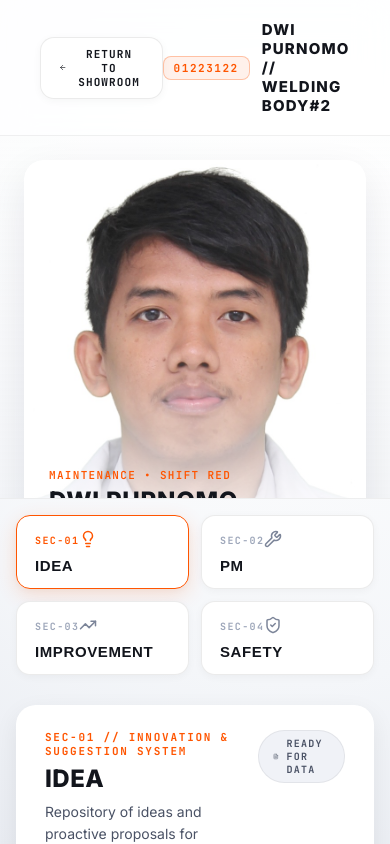
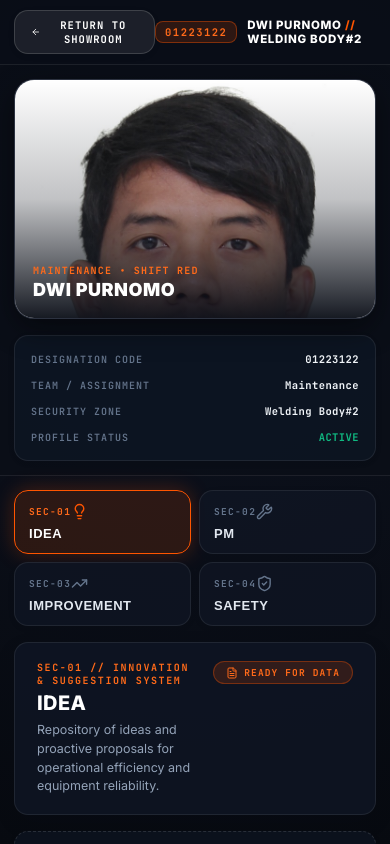
Before and after one commit to akunbersamagogle-stack/kanri-redzone, a React (Vite) app: page / in a window 390 px wide. Both pictures are taken after a click on the button "ENTER CHARACTER DETAIL". Built offline with nearby package versions, Linux system fonts and the light colour scheme.

Commit message:
feat: complete mobile/tablet/desktop responsive overhaul for Character Detail view and showroom

```diff
--- a/src/components/CharacterDetail.tsx
+++ b/src/components/CharacterDetail.tsx
@@ -20,10 +20,10 @@ export const CharacterDetail: React.FC<CharacterDetailProps> = ({
     code: string;
     label: string;
   }> = [
-    { key: 'idea', icon: <Lightbulb size={18} />, code: 'SEC-01', label: 'IDEA' },
-    { key: 'pm', icon: <Wrench size={18} />, code: 'SEC-02', label: 'PM' },
-    { key: 'improvement', icon: <TrendingUp size={18} />, code: 'SEC-03', label: 'IMPROVEMENT' },
-    { key: 'safety', icon: <ShieldCheck size={18} />, code: 'SEC-04', label: 'SAFETY' },
+    { key: 'idea', icon: <Lightbulb size={17} />, code: 'SEC-01', label: 'IDEA' },
+    { key: 'pm', icon: <Wrench size={17} />, code: 'SEC-02', label: 'PM' },
+    { key: 'improvement', icon: <TrendingUp size={17} />, code: 'SEC-03', label: 'IMPROVEMENT' },
+    { key: 'safety', icon: <ShieldCheck size={17} />, code: 'SEC-04', label: 'SAFETY' },
   ];
 
   const currentCategoryData = character.categories[activeCategory];
@@ -34,7 +34,7 @@ export const CharacterDetail: React.FC<CharacterDetailProps> = ({
       initial={{ opacity: 0, scale: 0.98 }}
       animate={{ opacity: 1, scale: 1 }}
       exit={{ opacity: 0, scale: 0.98 }}
-      transition={{ duration: 0.35, ease: [0.16, 1, 0.3, 1] }}
+      transition={{ duration: 0.3, ease: [0.16, 1, 0.3, 1] }}
     >
       {/* Top Detail Navigation Header */}
       <div className="detail-header-bar">
@@ -43,23 +43,22 @@ export const CharacterDetail: React.FC<CharacterDetailProps> = ({
           className="return-button"
           onClick={onBackToShowroom}
         >
-          <ArrowLeft size={15} />
+          <ArrowLeft size={14} />
           <span>RETURN TO SHOWROOM</span>
         </button>
 
         <div className="detail-header-id">
           <span className="detail-code-badge">{character.code}</span>
           <span className="detail-header-title">
-            {character.name} // {character.zone}
+            {character.name} <span className="detail-header-sep">//</span> {character.zone}
           </span>
         </div>
       </div>
 
-      {/* Main 2-Column Split: Character Spotlight (Left) & Category Content (Right) */}
+      {/* Main 2-Column Split / Responsive Flow */}
       <div className="detail-body-layout">
         {/* Left Column: Character Spotlight */}
         <aside className="detail-character-spotlight">
-          <div>
           <div className="spotlight-card">
             <img
               src={character.image}
@@ -91,10 +90,9 @@ export const CharacterDetail: React.FC<CharacterDetailProps> = ({
             </div>
             <div className="meta-row">
               <span className="meta-key">PROFILE STATUS</span>
-                <span className="meta-val" style={{ color: '#059669' }}>
+              <span className="meta-val meta-status-active">
                 {character.status}
               </span>
-              </div>
             </div>
           </div>
         </aside>
@@ -112,9 +110,9 @@ export const CharacterDetail: React.FC<CharacterDetailProps> = ({
                   className={`category-tab-btn ${isActive ? 'active' : ''}`}
                   onClick={() => setActiveCategory(cat.key)}
                 >
-                  <div style={{ display: 'flex', alignItems: 'center', justifyContent: 'space-between' }}>
+                  <div className="tab-top-row">
                     <span className="tab-code">{cat.code}</span>
-                    <span style={{ color: isActive ? '#ff5500' : '#7c8599' }}>
+                    <span className="tab-icon-wrap">
                       {cat.icon}
                     </span>
                   </div>
@@ -129,13 +127,13 @@ export const CharacterDetail: React.FC<CharacterDetailProps> = ({
             <motion.div
               key={currentCategoryData.id}
               className="category-panel"
-              initial={{ opacity: 0, y: 12 }}
+              initial={{ opacity: 0, y: 10 }}
               animate={{ opacity: 1, y: 0 }}
-              exit={{ opacity: 0, y: -8 }}
-              transition={{ duration: 0.28, ease: [0.16, 1, 0.3, 1] }}
+              exit={{ opacity: 0, y: -6 }}
+              transition={{ duration: 0.22, ease: [0.16, 1, 0.3, 1] }}
             >
               <div className="panel-header-card">
-                <div>
+                <div className="panel-header-info">
                   <div className="panel-tagline">
                     {currentCategoryData.code} // {currentCategoryData.tagline}
                   </div>
@@ -143,7 +141,7 @@ export const CharacterDetail: React.FC<CharacterDetailProps> = ({
                   <p className="panel-desc">{currentCategoryData.description}</p>
                 </div>
                 <div className="panel-status-badge">
-                  <FileText size={13} />
+                  <FileText size={12} />
                   <span>{currentCategoryData.status}</span>
                 </div>
               </div>
@@ -164,7 +162,7 @@ export const CharacterDetail: React.FC<CharacterDetailProps> = ({
                 {/* Structured Next Phase Ready Notice */}
                 <div className="ready-notice-box">
                   <div className="ready-icon-wrap">
-                    <CheckCircle2 size={20} />
+                    <CheckCircle2 size={18} />
                   </div>
                   <div className="ready-notice-text">
                     <span className="ready-notice-title">
--- a/src/index.css
+++ b/src/index.css
@@ -944,13 +944,13 @@ html, body, #root {
 }
 
 /* ==========================================================================
-   BRIGHT PREMIUM CHARACTER DETAIL VIEW
+   FUTURISTIC GARAGE TELEMETRY CHARACTER DETAIL VIEW
    ========================================================================== */
 .detail-view-container {
-  position: absolute;
+  position: fixed;
   inset: 0;
   z-index: 100;
-  background: radial-gradient(circle at 75% 30%, #ffffff 0%, #f4f6f9 65%, #e9ecf2 100%);
+  background: radial-gradient(circle at 50% 30%, #0d121f 0%, #070a10 100%);
   display: flex;
   flex-direction: column;
   overflow: hidden;
@@ -960,11 +960,11 @@ html, body, #root {
   display: flex;
   align-items: center;
   justify-content: space-between;
-  padding: 20px 40px;
-  border-bottom: 1px solid var(--border-subtle);
-  background: rgba(255, 255, 255, 0.85);
-  backdrop-filter: blur(16px);
-  -webkit-backdrop-filter: blur(16px);
+  padding: 14px clamp(16px, 3vw, 36px);
+  border-bottom: 1px solid rgba(255, 255, 255, 0.08);
+  background: rgba(10, 14, 23, 0.85);
+  backdrop-filter: blur(12px);
+  -webkit-backdrop-filter: blur(12px);
   z-index: 10;
 }
 
@@ -972,13 +972,13 @@ html, body, #root {
   display: inline-flex;
   align-items: center;
   gap: 8px;
-  padding: 9px 18px;
-  background: #ffffff;
-  border: 1px solid var(--border-glass-dark);
+  padding: 7px 16px;
+  background: rgba(255, 255, 255, 0.08);
+  border: 1px solid rgba(255, 255, 255, 0.15);
   border-radius: var(--radius-md);
-  color: var(--text-primary);
+  color: #ffffff;
   font-family: var(--font-mono);
-  font-size: 11px;
+  font-size: 10.5px;
   font-weight: 700;
   letter-spacing: 0.1em;
   text-transform: uppercase;
@@ -988,66 +988,71 @@ html, body, #root {
 }
 
 .return-button:hover {
-  background: #ffffff;
-  border-color: rgba(255, 85, 0, 0.4);
-  color: var(--accent-orange);
-  box-shadow: var(--shadow-md);
+  background: rgba(255, 85, 0, 0.15);
+  border-color: rgba(255, 85, 0, 0.5);
+  color: #ff6a1a;
+  box-shadow: 0 0 15px rgba(255, 85, 0, 0.2);
 }
 
 .detail-header-id {
   display: flex;
   align-items: center;
-  gap: 12px;
+  gap: 10px;
 }
 
 .detail-code-badge {
-  padding: 4px 10px;
-  background: var(--accent-orange-subtle);
-  border: 1px solid rgba(255, 85, 0, 0.3);
+  padding: 3px 9px;
+  background: rgba(255, 85, 0, 0.15);
+  border: 1px solid rgba(255, 85, 0, 0.4);
   border-radius: var(--radius-sm);
   font-family: var(--font-mono);
-  font-size: 11px;
+  font-size: 10.5px;
   font-weight: 800;
   letter-spacing: 0.14em;
-  color: var(--accent-orange);
+  color: #ff6a1a;
 }
 
 .detail-header-title {
-  font-size: 15px;
+  font-size: 14px;
   font-weight: 800;
-  letter-spacing: 0.08em;
-  color: var(--text-primary);
+  letter-spacing: 0.06em;
+  color: #ffffff;
   text-transform: uppercase;
+}
+
+.detail-header-sep {
+  color: #ff5500;
 }
 
 .detail-body-layout {
   flex: 1;
   display: grid;
-  grid-template-columns: 400px 1fr;
+  grid-template-columns: clamp(300px, 28vw, 380px) 1fr;
   overflow: hidden;
-  height: calc(100vh - 75px);
+  height: calc(100vh - 65px);
 }
 
 /* Character Spotlight Column (Left) */
 .detail-character-spotlight {
-  padding: 36px 40px;
-  border-right: 1px solid var(--border-subtle);
+  padding: clamp(18px, 2.5vw, 32px);
+  border-right: 1px solid rgba(255, 255, 255, 0.08);
   display: flex;
   flex-direction: column;
-  justify-content: space-between;
-  background: linear-gradient(to bottom, rgba(255, 255, 255, 0.6) 0%, rgba(244, 246, 249, 0.8) 100%);
+  justify-content: flex-start;
+  gap: 16px;
+  background: rgba(10, 14, 23, 0.5);
   overflow-y: auto;
 }
 
 .spotlight-card {
   position: relative;
   width: 100%;
-  height: 380px;
+  height: clamp(250px, 38vh, 340px);
   border-radius: var(--radius-lg);
   overflow: hidden;
-  border: 1px solid var(--border-glass);
-  background: #ffffff;
-  box-shadow: var(--shadow-lg);
+  border: 1.5px solid rgba(255, 255, 255, 0.12);
+  background: #0f1626;
+  box-shadow: 0 10px 30px rgba(0, 0, 0, 0.45);
 }
 
 .spotlight-photo {
@@ -1060,44 +1065,43 @@ html, body, #root {
 .spotlight-overlay {
   position: absolute;
   inset: 0;
-  background: linear-gradient(to top, rgba(255, 255, 255, 0.95) 0%, rgba(255, 255, 255, 0.1) 50%, transparent 100%);
+  background: linear-gradient(to top, rgba(10, 14, 23, 0.95) 0%, rgba(10, 14, 23, 0.25) 50%, transparent 100%);
 }
 
 .spotlight-info-wrap {
   position: absolute;
-  bottom: 24px;
-  left: 24px;
-  right: 24px;
+  bottom: 18px;
+  left: 18px;
+  right: 18px;
   display: flex;
   flex-direction: column;
-  gap: 4px;
+  gap: 2px;
 }
 
 .spotlight-name {
-  font-size: 24px;
-  font-weight: 800;
+  font-size: clamp(18px, 1.8vw, 22px);
+  font-weight: 900;
   letter-spacing: 0.03em;
-  color: var(--text-primary);
+  color: #ffffff;
   text-transform: uppercase;
 }
 
 .spotlight-division {
   font-family: var(--font-mono);
-  font-size: 11px;
-  font-weight: 600;
+  font-size: 10px;
+  font-weight: 700;
   letter-spacing: 0.12em;
-  color: var(--accent-orange);
+  color: #ff6a1a;
   text-transform: uppercase;
 }
 
 .spotlight-meta-block {
-  margin-top: 24px;
   display: flex;
   flex-direction: column;
-  gap: 14px;
-  padding: 20px;
-  background: var(--bg-glass-heavy);
-  border: 1px solid var(--border-glass);
+  gap: 12px;
+  padding: 16px;
+  background: rgba(15, 22, 36, 0.85);
+  border: 1px solid rgba(255, 255, 255, 0.08);
   border-radius: var(--radius-md);
   box-shadow: var(--shadow-sm);
 }
@@ -1110,44 +1114,48 @@ html, body, #root {
 
 .meta-key {
   font-family: var(--font-mono);
-  font-size: 11px;
+  font-size: 10px;
   font-weight: 600;
   letter-spacing: 0.1em;
-  color: var(--text-muted);
+  color: #64748b;
   text-transform: uppercase;
 }
 
 .meta-val {
   font-family: var(--font-mono);
-  font-size: 11px;
+  font-size: 10.5px;
   font-weight: 700;
   letter-spacing: 0.04em;
-  color: var(--text-primary);
+  color: #f1f5f9;
+}
+
+.meta-status-active {
+  color: #10b981;
 }
 
 /* Category Content Area (Right) */
 .detail-main-content {
   display: flex;
   flex-direction: column;
-  padding: 36px 48px;
+  padding: clamp(18px, 3vw, 36px);
   overflow-y: auto;
+  gap: 16px;
 }
 
 /* 4 Category Navigation Tabs: Segmented Navigation */
 .category-nav-grid {
   display: grid;
   grid-template-columns: repeat(4, 1fr);
-  gap: 12px;
-  margin-bottom: 30px;
+  gap: 10px;
 }
 
 .category-tab-btn {
   display: flex;
   flex-direction: column;
   gap: 6px;
-  padding: 14px 18px;
-  background: #ffffff;
-  border: 1px solid var(--border-glass-dark);
+  padding: 12px 14px;
+  background: rgba(15, 22, 36, 0.8);
+  border: 1px solid rgba(255, 255, 255, 0.08);
   border-radius: var(--radius-md);
   cursor: pointer;
   box-shadow: var(--shadow-sm);
@@ -1156,111 +1164,138 @@ html, body, #root {
 }
 
 .category-tab-btn:hover {
-  border-color: rgba(255, 85, 0, 0.3);
-  transform: translateY(-2px);
-  box-shadow: var(--shadow-md);
+  border-color: rgba(255, 85, 0, 0.4);
+  background: rgba(255, 85, 0, 0.08);
+  transform: translateY(-1px);
 }
 
 .category-tab-btn.active {
-  background: #ffffff;
-  border-color: var(--accent-orange);
-  box-shadow: 0 6px 20px rgba(255, 85, 0, 0.16), var(--shadow-sm);
+  background: rgba(255, 85, 0, 0.14);
+  border-color: #ff5500;
+  box-shadow: 0 0 20px rgba(255, 85, 0, 0.25);
+}
+
+.tab-top-row {
+  display: flex;
+  align-items: center;
+  justify-content: space-between;
 }
 
 .tab-code {
   font-family: var(--font-mono);
-  font-size: 10px;
+  font-size: 9.5px;
   font-weight: 700;
   letter-spacing: 0.14em;
-  color: var(--text-dim);
+  color: #64748b;
 }
 
 .category-tab-btn.active .tab-code {
-  color: var(--accent-orange);
+  color: #ff6a1a;
+}
+
+.tab-icon-wrap {
+  color: #64748b;
+  display: flex;
+  align-items: center;
+}
+
+.category-tab-btn.active .tab-icon-wrap {
+  color: #ff5500;
 }
 
 .tab-label {
-  font-size: 15px;
+  font-size: 13px;
   font-weight: 800;
   letter-spacing: 0.04em;
-  color: var(--text-primary);
+  color: #e2e8f0;
   text-transform: uppercase;
+}
+
+.category-tab-btn.active .tab-label {
+  color: #ffffff;
 }
 
 /* Active Category Panel */
 .category-panel {
   display: flex;
   flex-direction: column;
-  gap: 22px;
+  gap: 16px;
 }
 
 .panel-header-card {
-  padding: 24px 28px;
-  background: #ffffff;
-  border: 1px solid var(--border-glass);
-  border-radius: var(--radius-lg);
+  padding: 18px 22px;
+  background: rgba(15, 22, 36, 0.85);
+  border: 1px solid rgba(255, 255, 255, 0.08);
+  border-radius: var(--radius-md);
   box-shadow: var(--shadow-md);
   display: flex;
   justify-content: space-between;
   align-items: flex-start;
+  gap: 16px;
+}
+
+.panel-header-info {
+  display: flex;
+  flex-direction: column;
 }
 
 .panel-tagline {
   font-family: var(--font-mono);
-  font-size: 11px;
+  font-size: 10px;
   font-weight: 700;
   letter-spacing: 0.16em;
-  color: var(--accent-orange);
+  color: #ff6a1a;
   text-transform: uppercase;
+  margin-bottom: 4px;
+}
+
+.panel-title {
+  font-size: 20px;
+  font-weight: 800;
+  letter-spacing: 0.02em;
+  color: #ffffff;
   margin-bottom: 6px;
 }
 
-.panel-title {
-  font-size: 24px;
-  font-weight: 800;
-  letter-spacing: 0.02em;
-  color: var(--text-primary);
-  margin-bottom: 8px;
-}
-
 .panel-desc {
-  font-size: 14px;
-  line-height: 1.6;
-  color: var(--text-secondary);
+  font-size: 12.5px;
+  line-height: 1.5;
+  color: #94a3b8;
   max-width: 680px;
 }
 
 .panel-status-badge {
   display: flex;
   align-items: center;
-  gap: 8px;
-  padding: 6px 14px;
-  background: var(--bg-surface-subtle);
-  border: 1px solid var(--border-subtle);
+  gap: 6px;
+  padding: 4px 12px;
+  background: rgba(255, 85, 0, 0.15);
+  border: 1px solid rgba(255, 85, 0, 0.35);
   border-radius: 999px;
   font-family: var(--font-mono);
-  font-size: 10px;
+  font-size: 9.5px;
   font-weight: 700;
   letter-spacing: 0.12em;
-  color: var(--text-secondary);
+  color: #ff6a1a;
+  flex-shrink: 0;
 }
 
 /* Category Content Structure & Placeholders */
 .category-content-body {
   display: grid;
   grid-template-columns: repeat(2, 1fr);
-  gap: 20px;
+  gap: 14px;
 }
 
 .placeholder-card {
-  padding: 24px;
-  background: #ffffff;
-  border: 1px dashed rgba(0, 0, 0, 0.12);
+  padding: 18px;
+  background: rgba(15, 22, 36, 0.65);
+  border: 1px dashed rgba(255, 255, 255, 0.12);
   border-radius: var(--radius-md);
   box-shadow: var(--shadow-sm);
   display: flex;
   flex-direction: column;
-  gap: 12px;
+  gap: 10px;
 }
 
 .placeholder-card-header {
@@ -1271,56 +1306,56 @@ html, body, #root {
 
 .card-id-tag {
   font-family: var(--font-mono);
-  font-size: 10px;
+  font-size: 9.5px;
   font-weight: 700;
   letter-spacing: 0.12em;
-  color: var(--accent-orange);
+  color: #ff6a1a;
 }
 
 .card-status-tag {
   font-family: var(--font-mono);
-  font-size: 9px;
+  font-size: 8.5px;
   font-weight: 600;
   letter-spacing: 0.1em;
-  color: var(--text-muted);
-  padding: 2px 8px;
-  background: var(--bg-surface-subtle);
+  color: #94a3b8;
+  padding: 2px 7px;
+  background: rgba(255, 255, 255, 0.08);
   border-radius: 4px;
 }
 
 .card-item-title {
-  font-size: 15px;
+  font-size: 13.5px;
   font-weight: 700;
-  color: var(--text-primary);
+  color: #ffffff;
 }
 
 .card-item-summary {
-  font-size: 13px;
+  font-size: 12px;
   line-height: 1.5;
-  color: var(--text-secondary);
+  color: #94a3b8;
 }
 
 .ready-notice-box {
   grid-column: 1 / -1;
-  padding: 20px 24px;
-  background: #ffffff;
-  border: 1px solid rgba(255, 85, 0, 0.2);
+  padding: 16px 20px;
+  background: rgba(15, 22, 36, 0.7);
+  border: 1px solid rgba(255, 85, 0, 0.25);
   border-radius: var(--radius-md);
   box-shadow: var(--shadow-sm);
   display: flex;
   align-items: center;
-  gap: 16px;
+  gap: 14px;
 }
 
 .ready-icon-wrap {
-  width: 36px;
-  height: 36px;
+  width: 32px;
+  height: 32px;
   border-radius: 50%;
-  background: var(--accent-orange-subtle);
+  background: rgba(255, 85, 0, 0.15);
   display: flex;
   align-items: center;
   justify-content: center;
-  color: var(--accent-orange);
+  color: #ff5500;
   flex-shrink: 0;
 }
 
@@ -1331,39 +1366,26 @@ html, body, #root {
 }
 
 .ready-notice-title {
-  font-size: 13px;
+  font-size: 12.5px;
   font-weight: 700;
   letter-spacing: 0.02em;
-  color: var(--text-primary);
+  color: #ffffff;
 }
 
 .ready-notice-sub {
-  font-size: 12px;
-  color: var(--text-secondary);
+  font-size: 11.5px;
+  color: #94a3b8;
 }
 
 /* ==========================================================================
-   RESPONSIVE BREAKPOINTS
+   RESPONSIVE BREAKPOINTS (Desktop / Tablet / Mobile)
    ========================================================================== */
 @media (max-width: 1024px) {
-  .site-header {
-    padding: 0 20px;
+  .detail-body-layout {
+    grid-template-columns: 280px 1fr;
   }
   .header-telemetry {
     display: none;
-  }
-  .detail-body-layout {
-    grid-template-columns: 1fr;
-    height: auto;
-    overflow-y: auto;
-  }
-  .detail-character-spotlight {
-    border-right: none;
-    border-bottom: 1px solid var(--border-subtle);
-    padding: 24px;
-  }
-  .category-nav-grid {
-    grid-template-columns: repeat(2, 1fr);
   }
 }
 
@@ -1373,19 +1395,20 @@ html, body, #root {
   .glowing-sign-badge,
   .hud-details-pill,
   .hover-preview-card,
-  .character-card-badge {
+  .character-card-badge,
+  .detail-header-bar {
     backdrop-filter: none !important;
     -webkit-backdrop-filter: none !important;
   }
 
   .site-header {
     padding: 0 16px;
-    height: 52px;
+    height: 50px;
     background: rgba(10, 14, 23, 0.95);
   }
 
   .showroom-glowing-sign-container {
-    top: 58px;
+    top: 56px;
   }
 
   .glowing-neon-title {
@@ -1431,11 +1454,58 @@ html, body, #root {
     font-size: 10.5px;
   }
 
+  /* Full mobile overhaul for Character Detail view */
+  .detail-view-container {
+    overflow-y: auto;
+    -webkit-overflow-scrolling: touch;
+  }
+
+  .detail-header-bar {
+    position: sticky;
+    top: 0;
+    padding: 10px 14px;
+    background: rgba(10, 14, 23, 0.96);
+  }
+
+  .detail-header-title {
+    font-size: 11.5px;
+  }
+
+  .detail-body-layout {
+    display: flex;
+    flex-direction: column;
+    height: auto;
+    overflow: visible;
+  }
+
+  .detail-character-spotlight {
+    border-right: none;
+    border-bottom: 1px solid rgba(255, 255, 255, 0.08);
+    padding: 14px;
+  }
+
+  .spotlight-card {
+    height: 240px;
+  }
+
   .detail-main-content {
-    padding: 16px;
+    padding: 14px 14px 40px;
+    overflow: visible;
+  }
+
+  .category-nav-grid {
+    grid-template-columns: repeat(2, 1fr);
+    gap: 8px;
   }
 
   .category-content-body {
     grid-template-columns: 1fr;
+    gap: 10px;
+  }
+
+  .ready-notice-box {
+    flex-direction: column;
+    align-items: flex-start;
+    gap: 8px;
   }
 }
```
Lines whose indentation alone changed are shown as unchanged.
